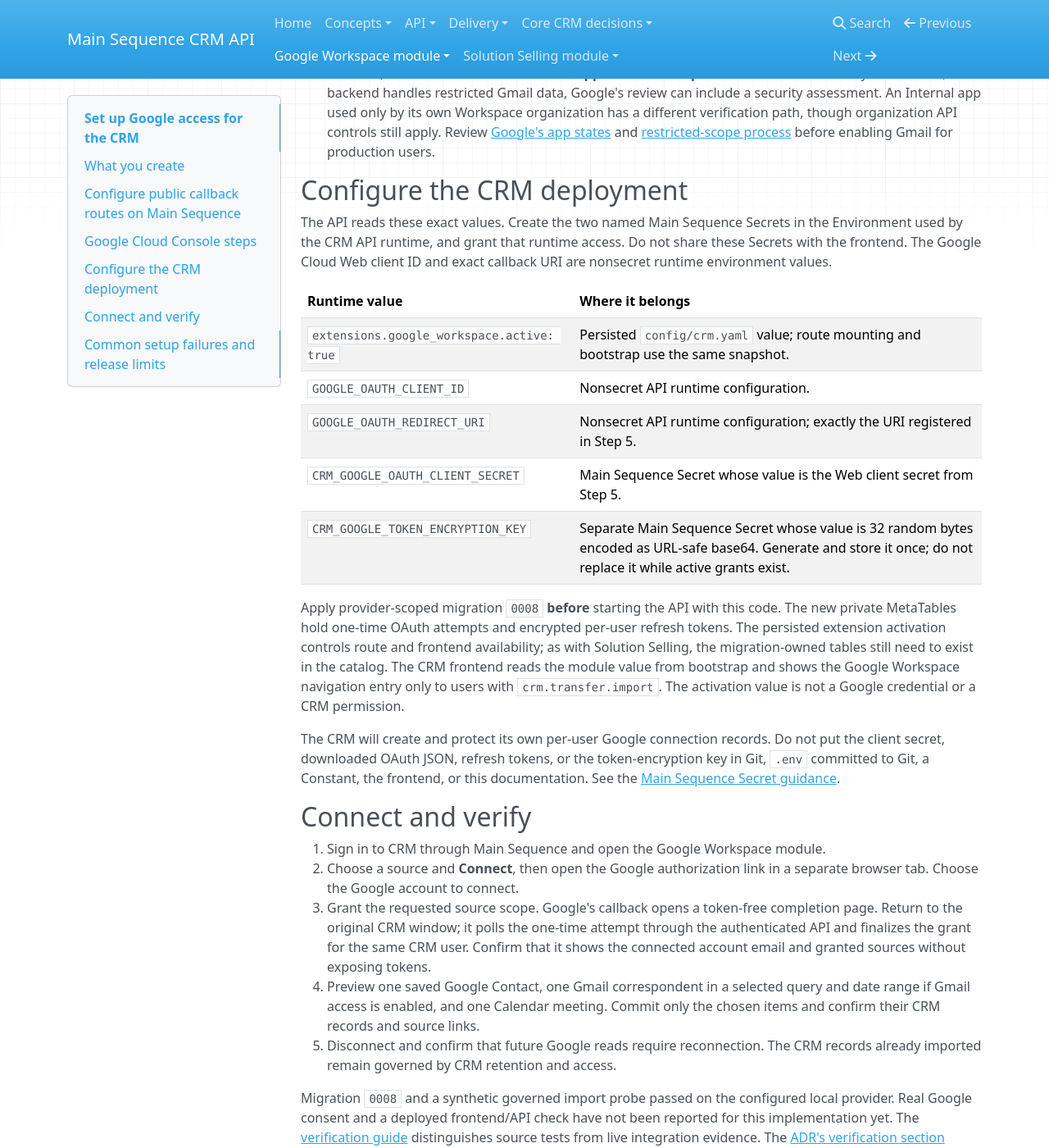
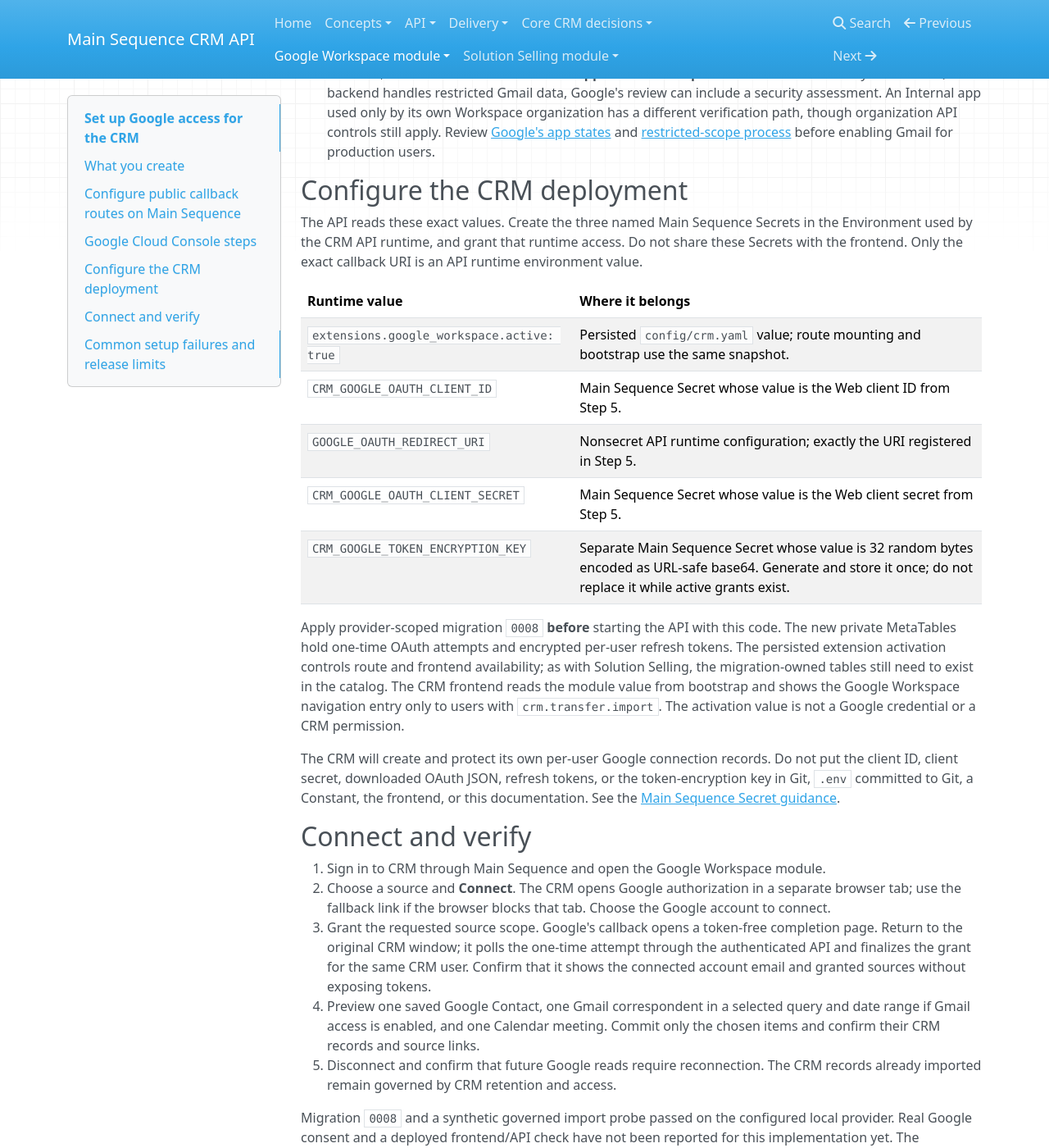
Before and after one commit to mainsequence-projects/MainSequenceCRMAPI, an MkDocs documentation site: the page built from docs/google_workspace_module/setup.md, in a window 1280 px wide and 1400 px high, scrolled down 3003 px. Shown: the whole window at 82% size. Built offline with MkDocs 1.6.1, drawn with Linux system fonts in a browser that asks for light colours; nearby versions of some CDN libraries.

Commit message:
Load Google OAuth credentials from platform Secrets

```diff
--- a/docs/google_workspace_module/setup.md
+++ b/docs/google_workspace_module/setup.md
@@ -172,15 +172,15 @@
 
 ## Configure the CRM deployment
 
-The API reads these exact values. Create the two named Main Sequence Secrets
+The API reads these exact values. Create the three named Main Sequence Secrets
 in the Environment used by the CRM API runtime, and grant that runtime access.
-Do not share these Secrets with the frontend. The Google Cloud Web client ID
-and exact callback URI are nonsecret runtime environment values.
+Do not share these Secrets with the frontend. Only the exact callback URI is
+an API runtime environment value.
 
 | Runtime value | Where it belongs |
 | --- | --- |
 | `extensions.google_workspace.active: true` | Persisted `config/crm.yaml` value; route mounting and bootstrap use the same snapshot. |
-| `GOOGLE_OAUTH_CLIENT_ID` | Nonsecret API runtime configuration. |
+| `CRM_GOOGLE_OAUTH_CLIENT_ID` | Main Sequence Secret whose value is the Web client ID from Step 5. |
 | `GOOGLE_OAUTH_REDIRECT_URI` | Nonsecret API runtime configuration; exactly the URI registered in Step 5. |
 | `CRM_GOOGLE_OAUTH_CLIENT_SECRET` | Main Sequence Secret whose value is the Web client secret from Step 5. |
 | `CRM_GOOGLE_TOKEN_ENCRYPTION_KEY` | Separate Main Sequence Secret whose value is 32 random bytes encoded as URL-safe base64. Generate and store it once; do not replace it while active grants exist. |
@@ -194,15 +194,16 @@
 `crm.transfer.import`. The activation value is not a Google credential or a CRM permission.
 
 The CRM will create and protect its own per-user Google connection records.
-Do not put the client secret, downloaded OAuth JSON, refresh tokens, or the
+Do not put the client ID, client secret, downloaded OAuth JSON, refresh tokens, or the
 token-encryption key in Git, `.env` committed to Git, a Constant, the frontend,
 or this documentation. See the [Main Sequence Secret guidance](https://mainsequence-sdk.github.io/mainsequence-sdk/knowledge/infrastructure/constants_and_secrets/).
 
 ## Connect and verify
 
 1. Sign in to CRM through Main Sequence and open the Google Workspace module.
-2. Choose a source and **Connect**, then open the Google authorization link in
-   a separate browser tab. Choose the Google account to connect.
+2. Choose a source and **Connect**. The CRM opens Google authorization in a
+   separate browser tab; use the fallback link if the browser blocks that tab.
+   Choose the Google account to connect.
 3. Grant the requested source scope. Google's callback opens a token-free
    completion page. Return to the original CRM window; it polls the one-time
    attempt through the authenticated API and finalizes the grant for the
--- a/pyproject.toml
+++ b/pyproject.toml
@@ -4,7 +4,7 @@
 
 [project]
 name = "mainsequencecrmapi"
-version = "0.1.7"
+version = "0.1.8"
 readme = "README.md"
 requires-python = ">=3.13"
 dependencies = [
```
Also changed, not shown: docs/delivery/local-development.md (+2 -3 lines), docs/google_workspace_module/adrs/0001-google-workspace-intake.md (+3 -3 lines), 3 other files.
